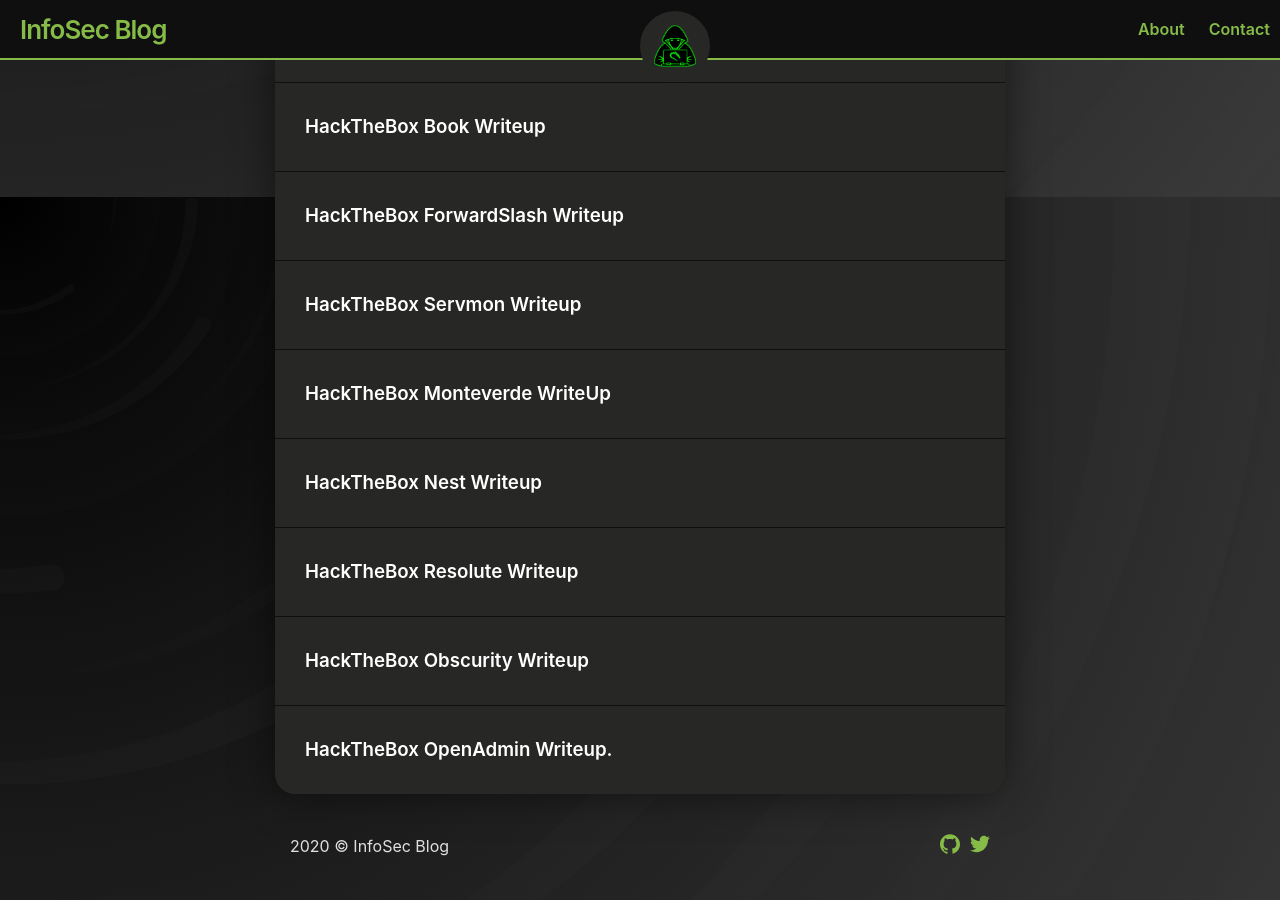
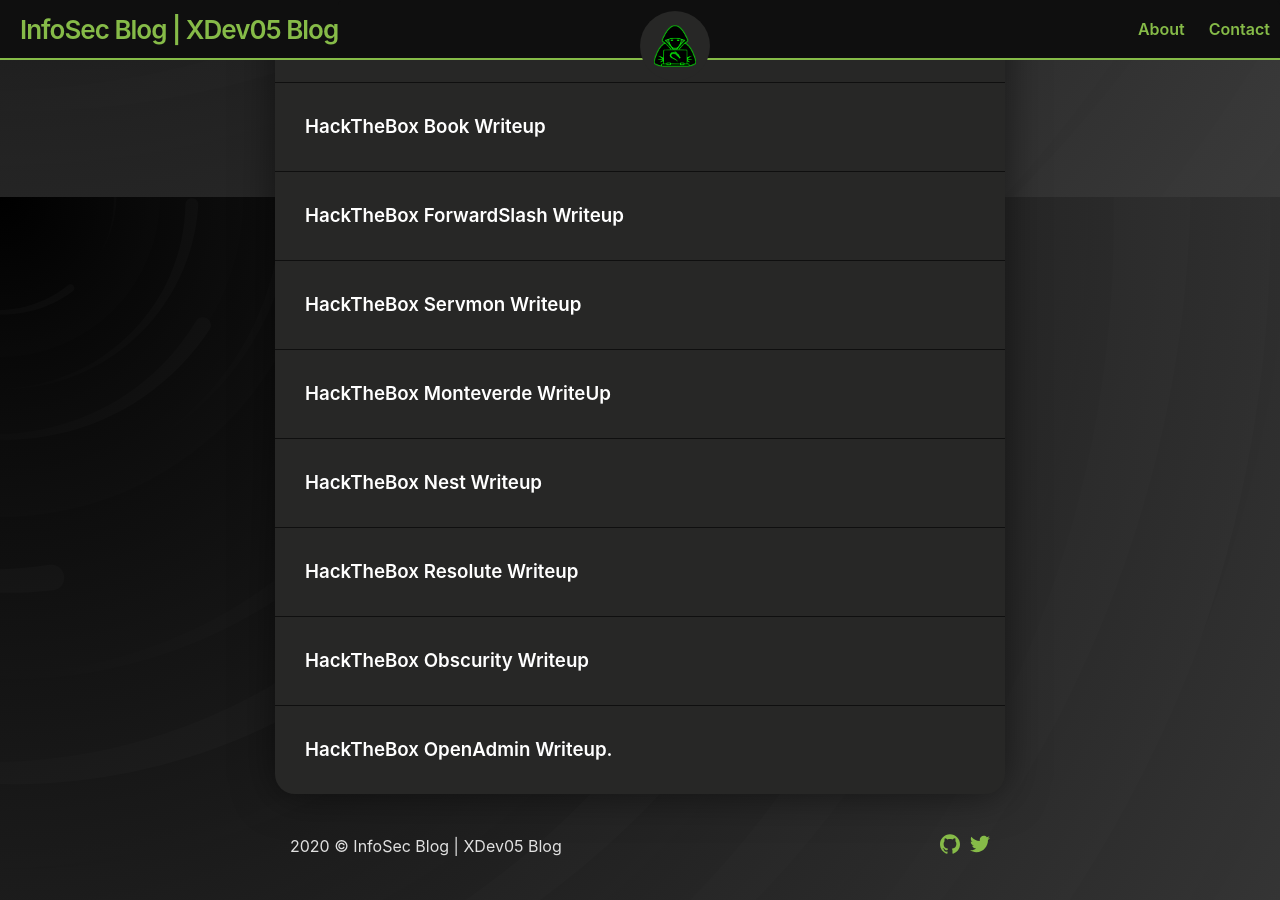
Before and after one commit to elhadadx/0Xelhadadx.github.io, a Jekyll site: the page built from index.md, in a window 1280 px wide and 900 px high, scrolled down 763 px. Built offline with Jekyll 4.4.1, drawn with Linux system fonts in a browser that asks for light colours.

Commit message:
Update _config.yml

```diff
--- a/_config.yml
+++ b/_config.yml
@@ -1,4 +1,4 @@
-title: InfoSec Blog
+title: InfoSec Blog | XDev05 Blog
 iconURL: assets/paybackgreenlogo.png
 theme: jekyll-theme-leaf
 
```
